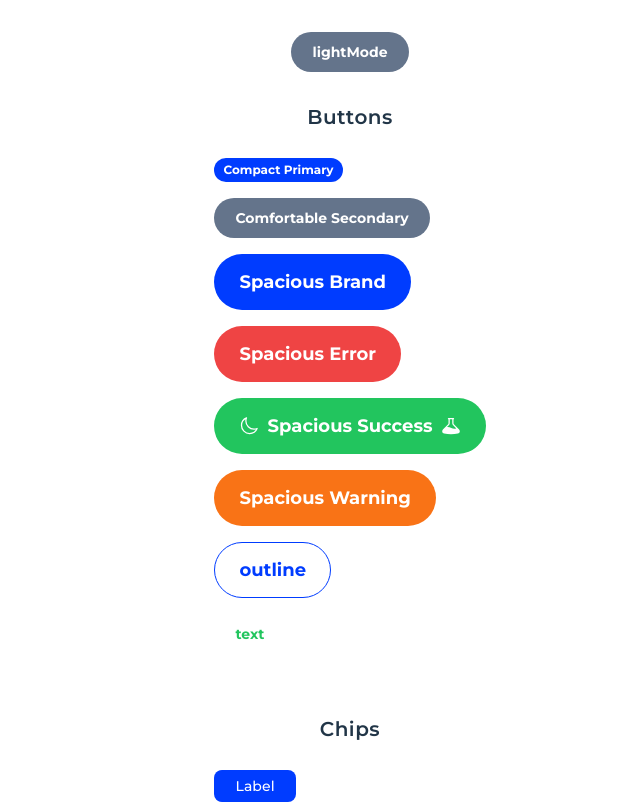
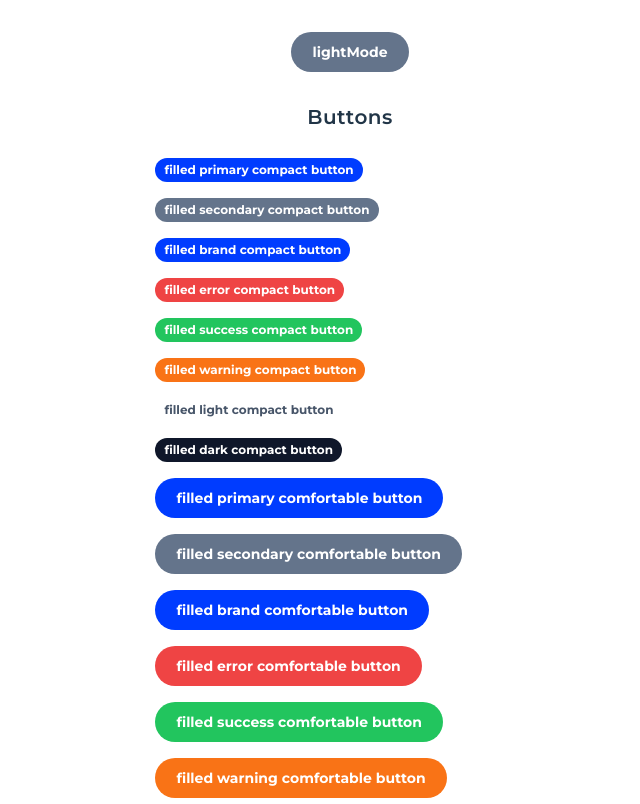
Before and after one commit to svensson1982/ids-test, a Vue app: page / in a window 1280 px wide. Shown: the top 804 px of the page, without its empty margins (290-930 px from the left). Built offline with nearby package versions, Linux system fonts and the light colour scheme.

Commit message:
added for to button test

```diff
--- a/src/App.vue
+++ b/src/App.vue
@@ -1,9 +1,9 @@
 <script setup lang="ts">
   import { ref } from 'vue';
   import IdsButton from './components/IdsButton.vue'
-  import IdsChip from './components/IdsChip.vue';
-  import { BeakerIcon } from '@heroicons/vue/24/solid'
-  import { MoonIcon } from "@heroicons/vue/24/outline"
+  // import IdsChip from './components/IdsChip.vue';
+  // import { BeakerIcon } from '@heroicons/vue/24/solid'
+  // import { MoonIcon } from "@heroicons/vue/24/outline"
 
   const darkText = ref('lightMode');
   function drMode() {
@@ -15,6 +15,27 @@
       darkText.value = 'darkMode';
     }
   }
+
+  type ButtonOptions = {
+  mode?: "filled" | "outlined" | "text",
+  size?: "compact" | "comfortable" | "spacious",
+  variant?: "primary" | "secondary" | "brand" | "error" | "success" | "warning" | "light" | "dark",
+  };
+
+  const allModes: Array<ButtonOptions["mode"]> = ["filled", "outlined", "text"];
+  const allSizes: Array<ButtonOptions["size"]> = ["compact", "comfortable", "spacious"];
+  const allVariants: Array<ButtonOptions["variant"]> = ["primary", "secondary", "brand", "error", "success", "warning", "light", "dark"];
+
+const allOptions: ButtonOptions[] = [];
+
+for (const mode of allModes) {
+  for (const size of allSizes) {
+    for (const variant of allVariants) {
+      const options: ButtonOptions = { mode, size, variant };
+      allOptions.push(options);
+    }
+  }
+}
 </script>
 
 <template>
@@ -22,25 +43,20 @@
   <!-- <ids-card> -->
   <div class="test">
     <p class="title">Buttons</p>
-    <IdsButton size="compact" variant="primary" >Compact Primary</IdsButton>
-    <IdsButton size="comfortable" variant="secondary" >Comfortable Secondary</IdsButton>
-    <IdsButton size="spacious" variant="brand" >Spacious Brand</IdsButton>
-    <IdsButton size="spacious" variant="error" >Spacious Error</IdsButton>
-    <IdsButton size="spacious" variant="success" :trailing-icon="BeakerIcon" :leading-icon="MoonIcon">
-      Spacious Success
+    <IdsButton v-for="(option, index) in allOptions" :key="index" :size="option.size" :variant="option.variant" :mode="option.mode">
+      {{option.mode + ' ' + option.variant + ' ' + option.size}} button
     </IdsButton>
-    <IdsButton size="spacious" variant="warning" >Spacious Warning</IdsButton>
-    <IdsButton mode="outlined" size="spacious" variant="primary" >outline</IdsButton>
-    <IdsButton mode="text" size="comfortable" variant="success">text</IdsButton>
   </div>
-  <div class="test">
+  <!-- <div class="test">
     <p class="title">Chips</p>
     <IdsChip >Label</IdsChip>
     <IdsChip >Comfortable Primary</IdsChip>
     <IdsChip size="compact" mode="filled" variant="success">Compact Success</IdsChip>
-  </div>
+  </div> -->
 <!-- </ids-card> -->
 </template>
+
+
 
 <style>
 @import './styles/ids.scss';
```
